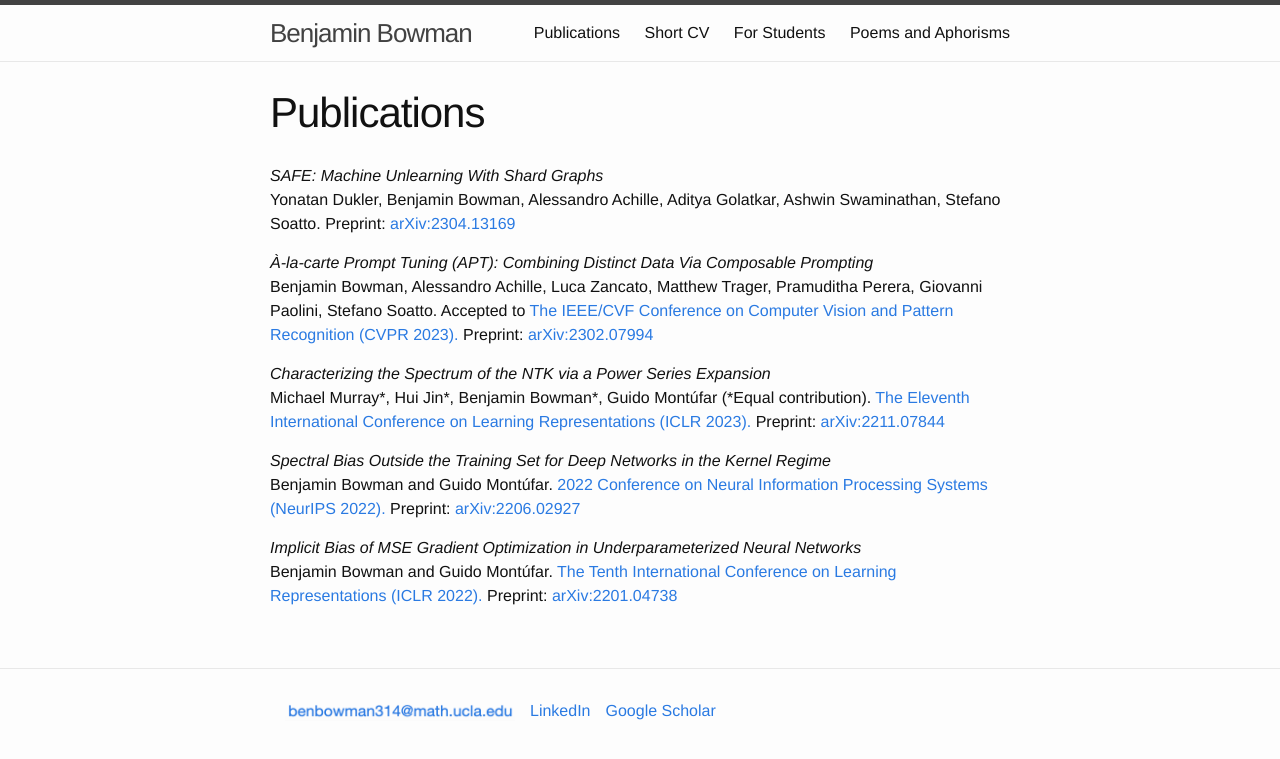
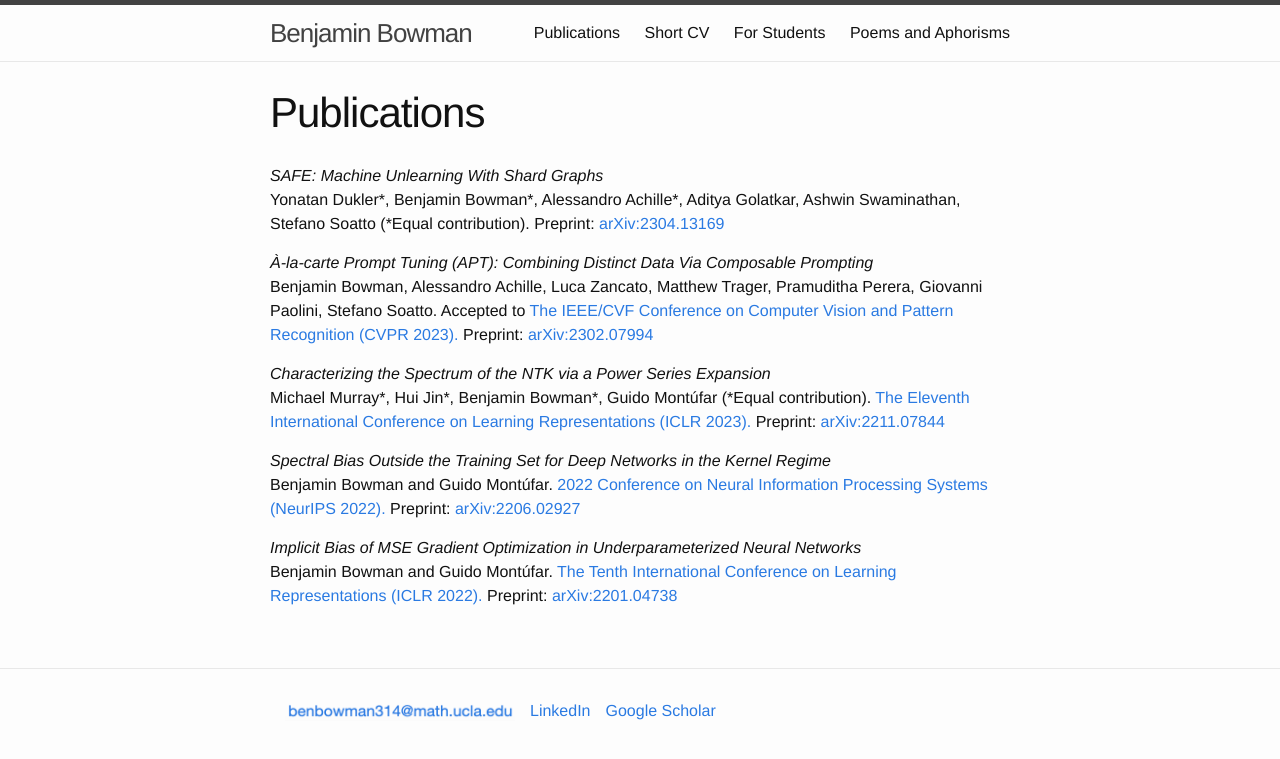
Before and after one commit to bbowman223/bbowman223.github.io, a Jekyll site: the page built from docs/publications.md, in a window 1280 px wide. Shown: the top 759 px of the page. Built offline with Jekyll 4.4.1, drawn with Linux system fonts in a browser that asks for light colours.

Commit message:
Updated SAFE publication

```diff
--- a/docs/publications.md
+++ b/docs/publications.md
@@ -4,7 +4,7 @@ title: Publications
 order: 1
 ---
 *SAFE: Machine Unlearning With Shard Graphs*<br>
-Yonatan Dukler, Benjamin Bowman, Alessandro Achille, Aditya Golatkar, Ashwin Swaminathan, Stefano Soatto.
+Yonatan Dukler\*, Benjamin Bowman\*, Alessandro Achille\*, Aditya Golatkar, Ashwin Swaminathan, Stefano Soatto (\*Equal contribution).
 Preprint: [arXiv:2304.13169](https://arxiv.org/abs/2304.13169)
 
 *À-la-carte Prompt Tuning (APT): Combining Distinct Data Via Composable Prompting*<br>
```
Also changed, not shown: docs/cv.md (+1 -1 lines).
